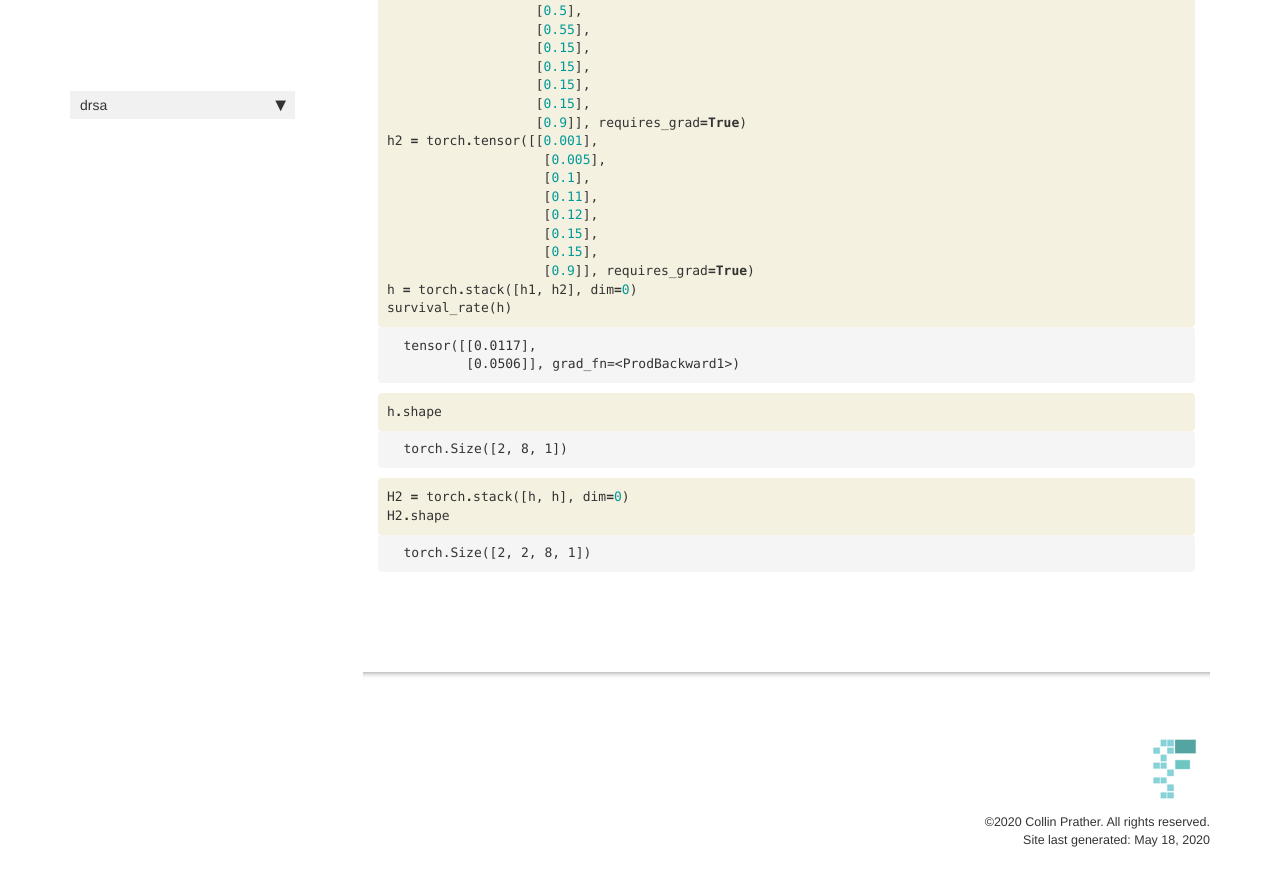
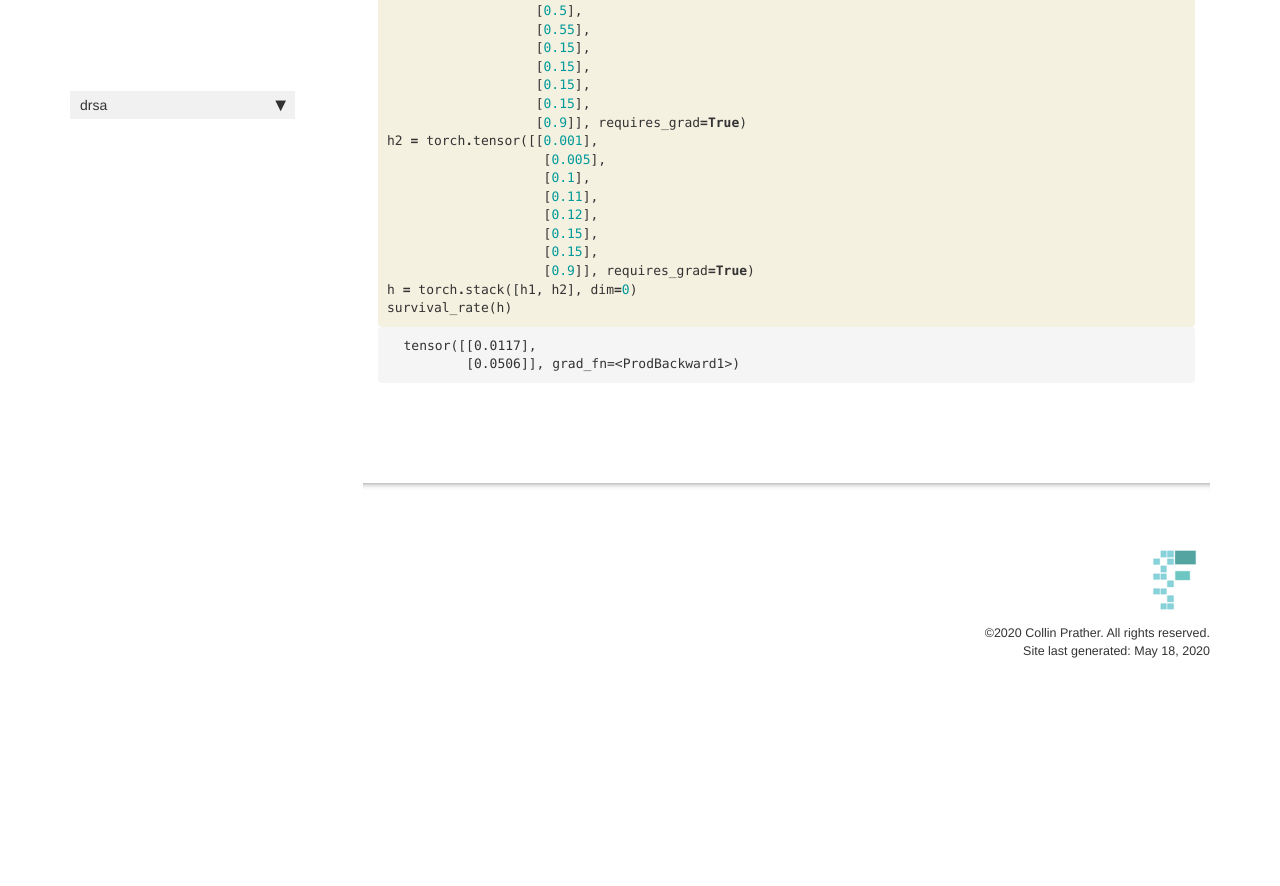
Before and after one commit to collinprather/drsa, a Jekyll site: the page built from docs/loss_functions.html, in a window 1280 px wide and 900 px high, scrolled down 1019 px. Shown: the top 886 px of the window. Built offline with Jekyll 4.4.1, drawn with Linux system fonts in a browser that asks for light colours; nearby versions of some CDN libraries; comment, search, counter and statistics services are not loaded; after the commit the page ends 1730 px from its top, so only the background shows below that.

```diff
--- a/docs/loss_functions.html
+++ b/docs/loss_functions.html
@@ -154,73 +154,6 @@
 </div>
     {% endraw %}
 
-    {% raw %}
-
-<div class="cell border-box-sizing code_cell rendered">
-<div class="input">
-
-<div class="inner_cell">
-    <div class="input_area">
-<div class=" highlight hl-ipython3"><pre><span></span><span class="n">h</span><span class="o">.</span><span class="n">shape</span>
-</pre></div>
-
-    </div>
-</div>
-</div>
-
-<div class="output_wrapper">
-<div class="output">
-
-<div class="output_area">
-
-
-
-<div class="output_text output_subarea output_execute_result">
-<pre>torch.Size([2, 8, 1])</pre>
-</div>
-
-</div>
-
-</div>
-</div>
-
-</div>
-    {% endraw %}
-
-    {% raw %}
-
-<div class="cell border-box-sizing code_cell rendered">
-<div class="input">
-
-<div class="inner_cell">
-    <div class="input_area">
-<div class=" highlight hl-ipython3"><pre><span></span><span class="n">H2</span> <span class="o">=</span> <span class="n">torch</span><span class="o">.</span><span class="n">stack</span><span class="p">([</span><span class="n">h</span><span class="p">,</span> <span class="n">h</span><span class="p">],</span> <span class="n">dim</span><span class="o">=</span><span class="mi">0</span><span class="p">)</span>
-<span class="n">H2</span><span class="o">.</span><span class="n">shape</span>
-</pre></div>
-
-    </div>
-</div>
-</div>
-
-<div class="output_wrapper">
-<div class="output">
-
-<div class="output_area">
-
-
-
-<div class="output_text output_subarea output_execute_result">
-<pre>torch.Size([2, 2, 8, 1])</pre>
-</div>
-
-</div>
-
-</div>
-</div>
-
-</div>
-    {% endraw %}
-
 <div class="cell border-box-sizing text_cell rendered"><div class="inner_cell">
 <div class="text_cell_render border-box-sizing rendered_html">
 <!-- As defined in the [DRSA paper](https://arxiv.org/pdf/1809.02403.pdf)
```
Also changed, not shown: 2 other files.
